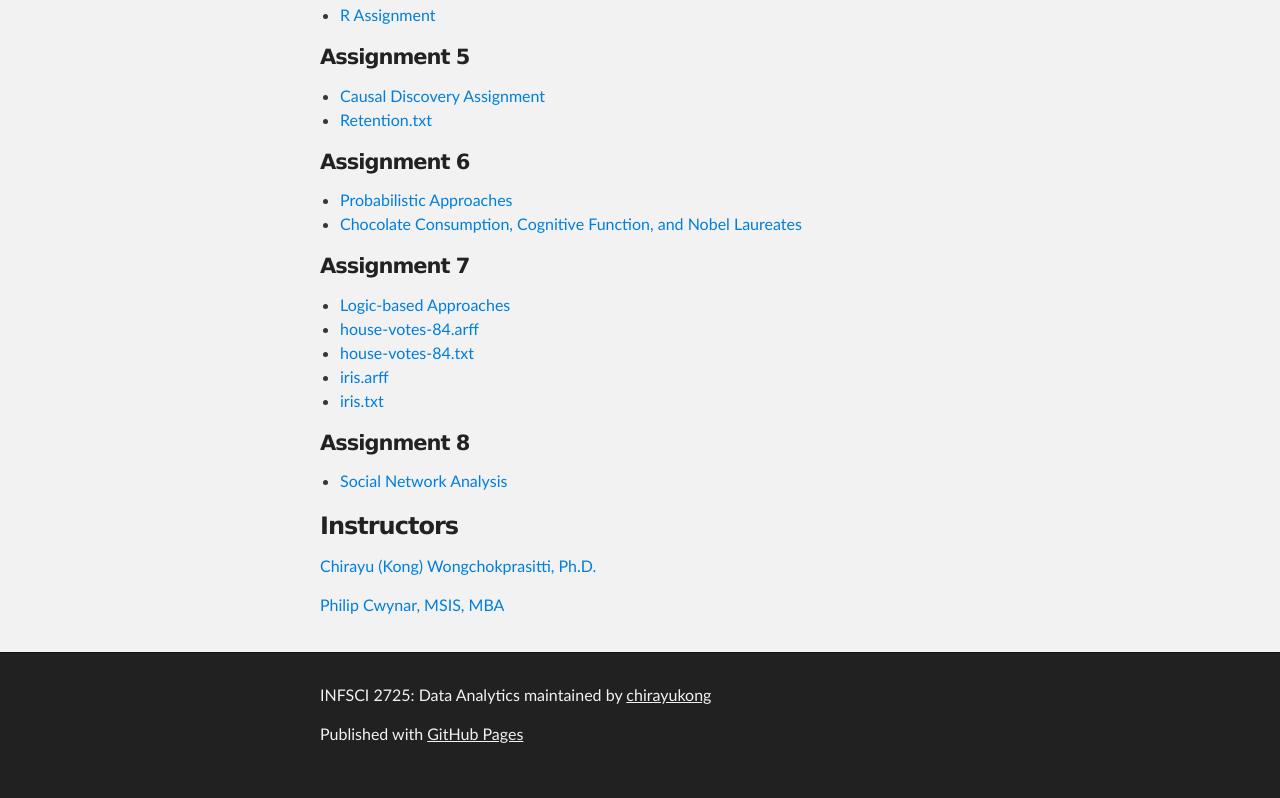
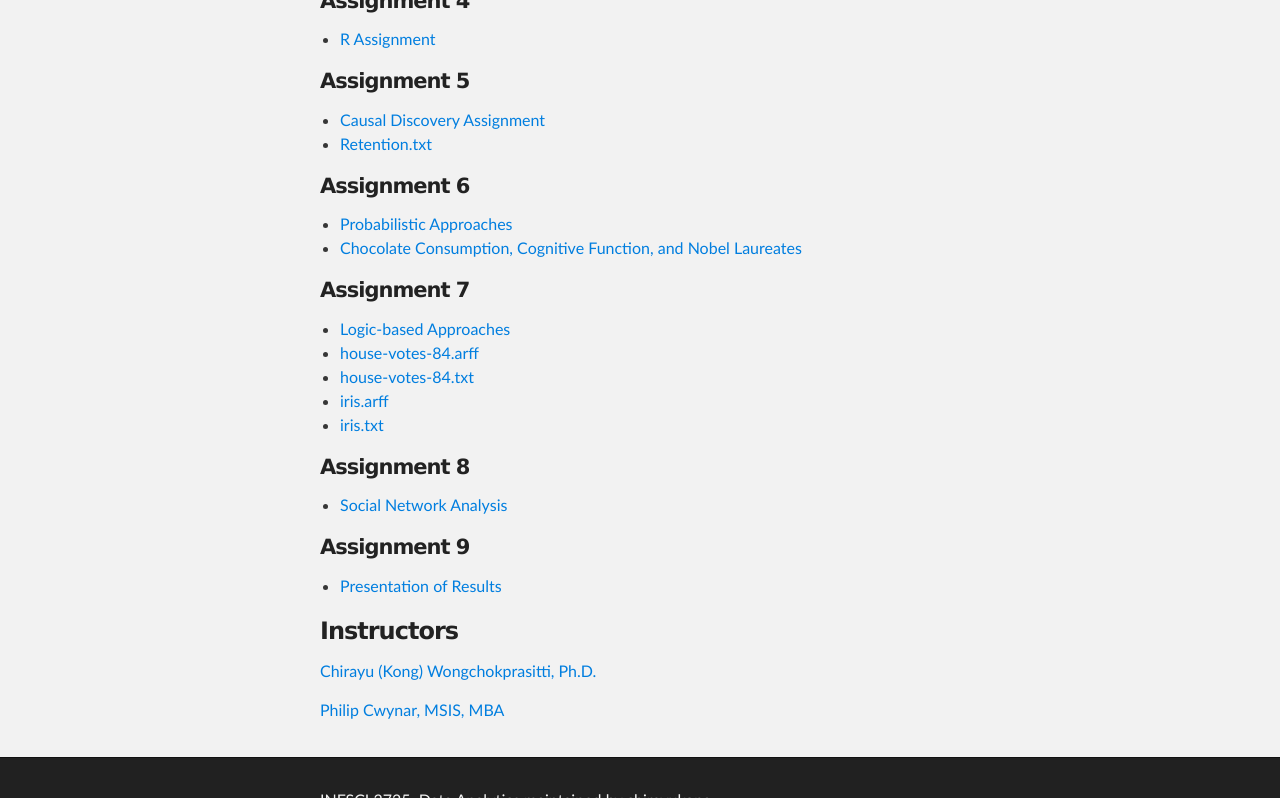
Before and after one commit to chirayukong/infsci2725, a plain HTML site: page index.html in a window 1280 px wide. Shown: the part 1592-2390 px from the top of the page. Drawn offline with Linux system fonts and the light colour scheme.

Commit message:
Added Lecture 12

```diff
--- a/index.html
+++ b/index.html
@@ -67,6 +67,8 @@
                 <li><a href="resources/10_Logic-based%20Approaches.pdf">Lecture 10: Logic-based Approaches</a></li>
 
                 <li><a href="resources/11_Social%20Network%20Analysis.pdf">Lecture 11: Social Network Analysis</a></li>
+
+                <li><a href="resources/12_Presentation_of_results_4_11_16.pdf">Lecture 12: Presentation of Results</a></li>
 
             </ul>
         </p>
@@ -149,6 +151,12 @@
                 <li><a href="resources/lecture11/Assignment8.pdf">Social Network Analysis</a></li>
             </ul>
         </p>
+        <p>
+            <h4>Assignment 9</h4>
+            <ul>
+                <li><a href="resources/lecture12/Assignment9.txt">Presentation of Results</a></li>
+            </ul>
+        </p>
 <h3>
 <a id="instructors" class="anchor" href="#instructors" aria-hidden="true"><span class="octicon octicon-link"></span></a>Instructors</h3>
 
```
Also changed, not shown: resources/lecture12/Assignment9.txt (added), 1 other file.
